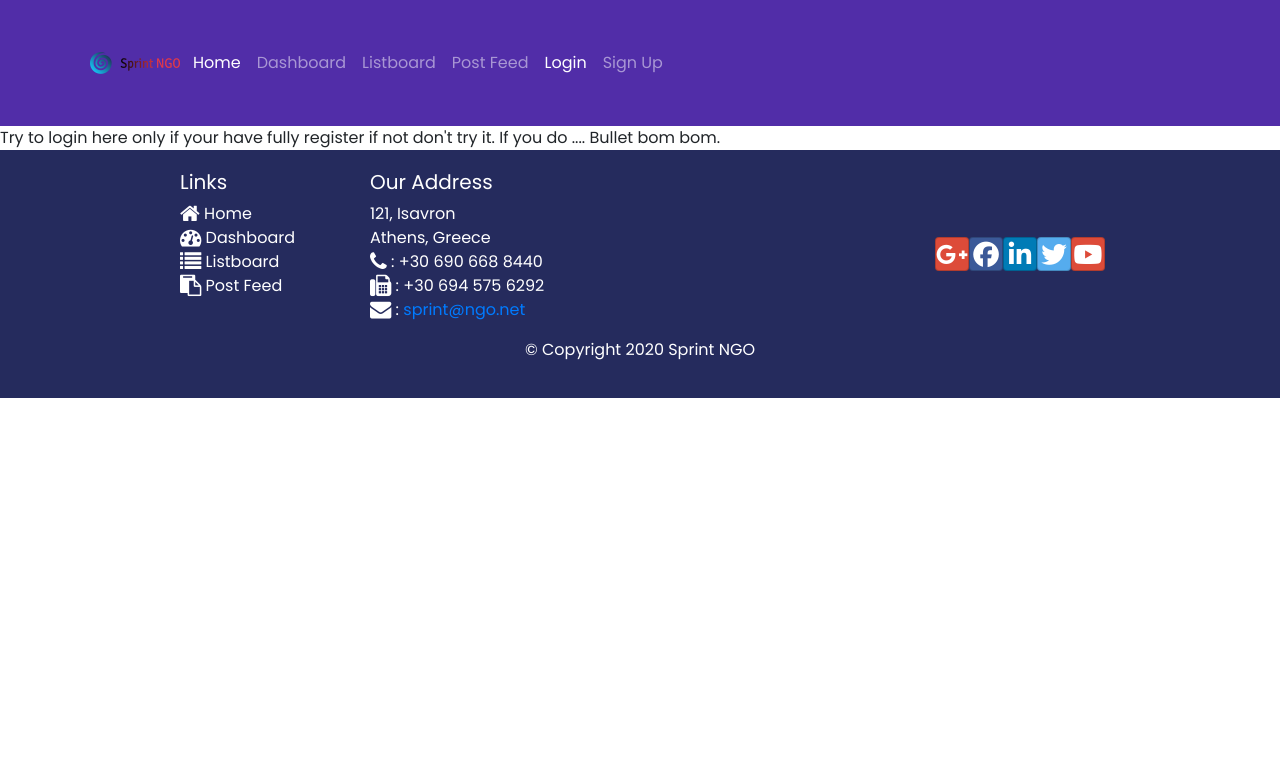
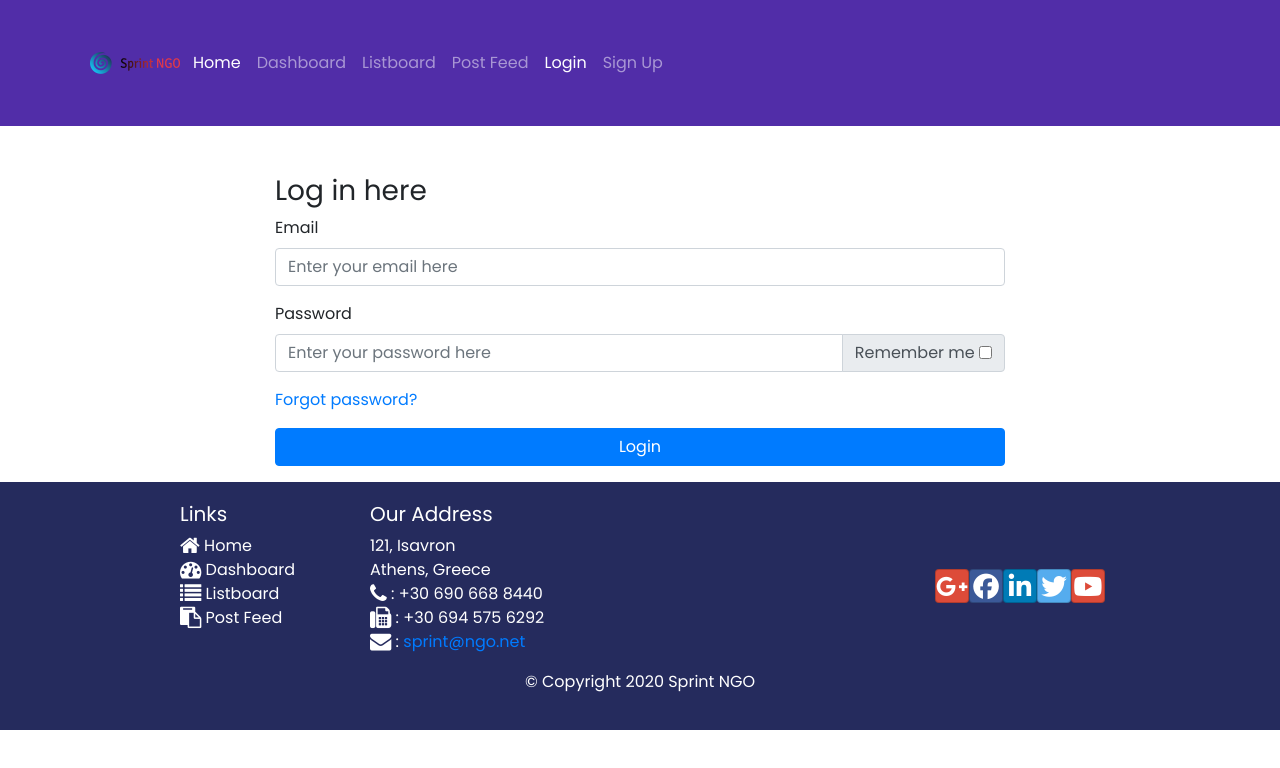
Before and after one commit to SohailHaqyar/Class-8-Final-Final-Project, a React (Create React App) app in the folder client/: page /login in a window 1280 px wide. Shown: the top 768 px of the page. Built offline with nearby package versions, Linux system fonts and the light colour scheme.

Commit message:
added login.js

```diff
--- a/client/src/components/pages/Login.js
+++ b/client/src/components/pages/Login.js
@@ -1,14 +1,132 @@
 import React, { Component } from "react";
-
+import axios from "axios";
+import {
+  Button,
+  Row,
+  Col,
+  Label,
+  Input,
+  FormGroup,
+  FormText,
+  Form,
+  Modal,
+  ModalHeader,
+  ModalBody,
+  ModalFooter,
+  InputGroup,
+  InputGroupText,
+  InputGroupAddon,
+} from "reactstrap";
+import { Alert } from "reactstrap";
+import { loginUser } from "../../actions/authActions";
+import { connect } from "react-redux";
 export class Login extends Component {
+  constructor(props) {
+    super(props);
+    this.state = {
+      usern: "",
+      pass: "",
+      alertColor: "warning",
+      alertFade: true,
+      error: false,
+    };
+  }
+  componentWillReceiveProps(nextProps) {
+    if (nextProps.auth.isError) {
+      this.setState({ error: nextProps.auth.isError });
+    }
+  }
+  submitLogin(e) {
+    e.preventDefault();
+    const { usern, pass } = this.state;
+    const toSendObject = {
+      email: usern,
+      password: pass,
+      rememberm: remember_me,
+    };
+    this.props.loginUser(toSendObject);
+  }
+  handleChange = (e) => {
+    this.setState({ [e.target.name]: e.target.value });
+  };
   render() {
     return (
-      <div>
-        Try to login here only if your have fully register if not don't try it.
-        If you do .... Bullet bom bom.
+      <div class="container">
+        <div class="row justify-content-center">
+          <div className="col-md-8 col-md-offset-3 align-center">
+            <br />
+            <br />
+            <h3>Log in here</h3>
+          </div>
+          <div class="col-md-8 col-md-offset-3 align-center">
+            <Form>
+              <FormGroup>
+                <Label for="login_email">Email</Label>
+                <Input
+                  onChange={this.handleChange}
+                  type="email"
+                  name="usern"
+                  id="usern"
+                  placeholder="Enter your email here"
+                  value={this.state.usern}
+                />
+              </FormGroup>
+              <FormGroup>
+                <Label for="login_password">Password</Label>
+                <InputGroup>
+                  <Input
+                    type="password"
+                    onChange={this.handleChange}
+                    name="pass"
+                    value={this.state.pass}
+                    id="pass"
+                    placeholder="Enter your password here"
+                  />
+                  <InputGroupAddon addonType="append">
+                    <InputGroupText>
+                      Remember me{"\u00A0"}
+                      <Input
+                        addon
+                        type="checkbox"
+                        onChange={this.handleChange}
+                        aria-label="Remember me"
+                        name="remember_me"
+                        id="remember_me"
+                        value={this.state.remember_me}
+                      />
+                    </InputGroupText>
+                  </InputGroupAddon>
+                </InputGroup>
+              </FormGroup>
+              <FormGroup>
+                <a href="/recover_pass">Forgot password?</a>
+              </FormGroup>
+              <FormGroup>
+                <Button
+                  type="submit"
+                  color="primary"
+                  onClick={(e) => this.submitLogin(e)}
+                  block
+                >
+                  Login
+                </Button>
+              </FormGroup>
+            </Form>
+            <Alert
+              color={this.state.alertColor}
+              isOpen={this.state.error}
+              className="login_response"
+              fade={this.state.alertFade}
+            >
+              Authentication Failed
+            </Alert>
+          </div>
+        </div>
       </div>
     );
   }
 }
-
-export default Login;
+const mapStateToProps = (state) => ({
+  auth: state.auth,
+});
+export default connect(mapStateToProps, { loginUser })(Login);
```
